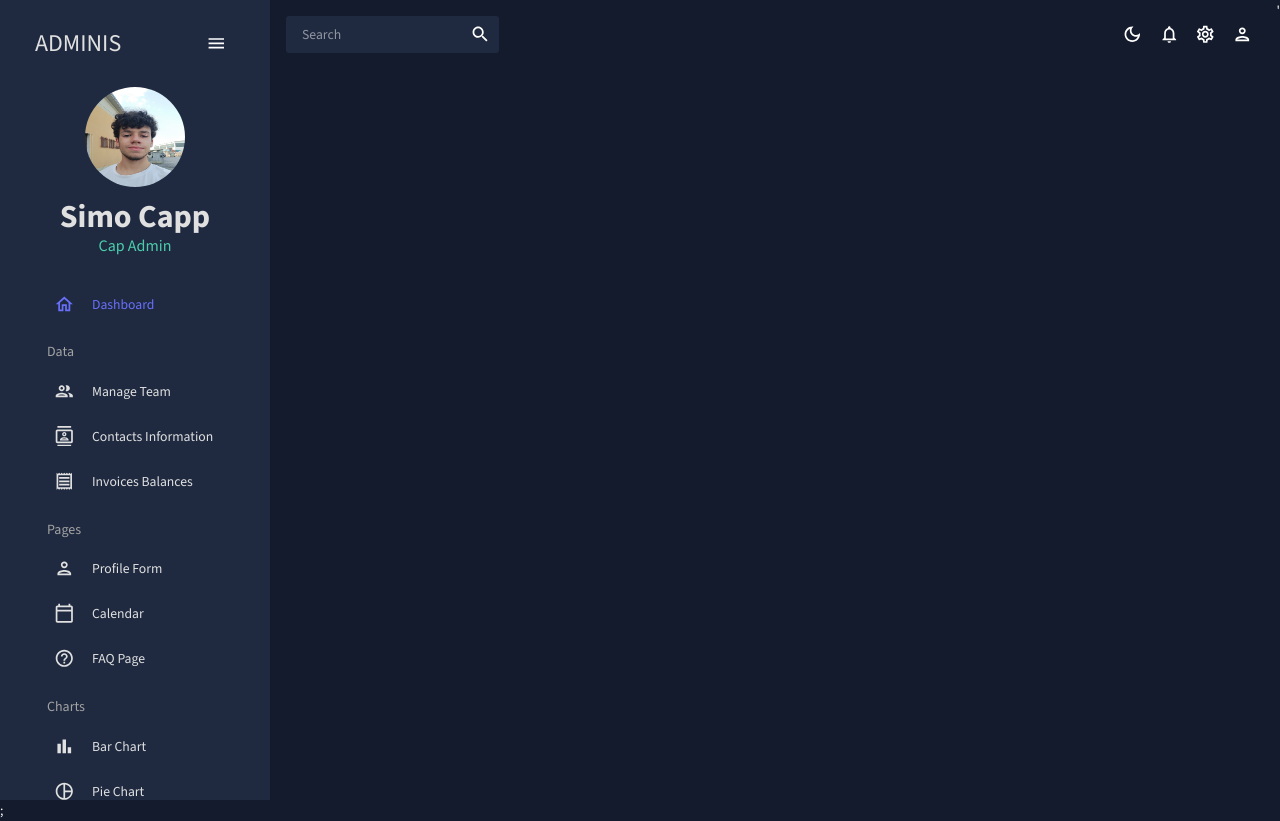
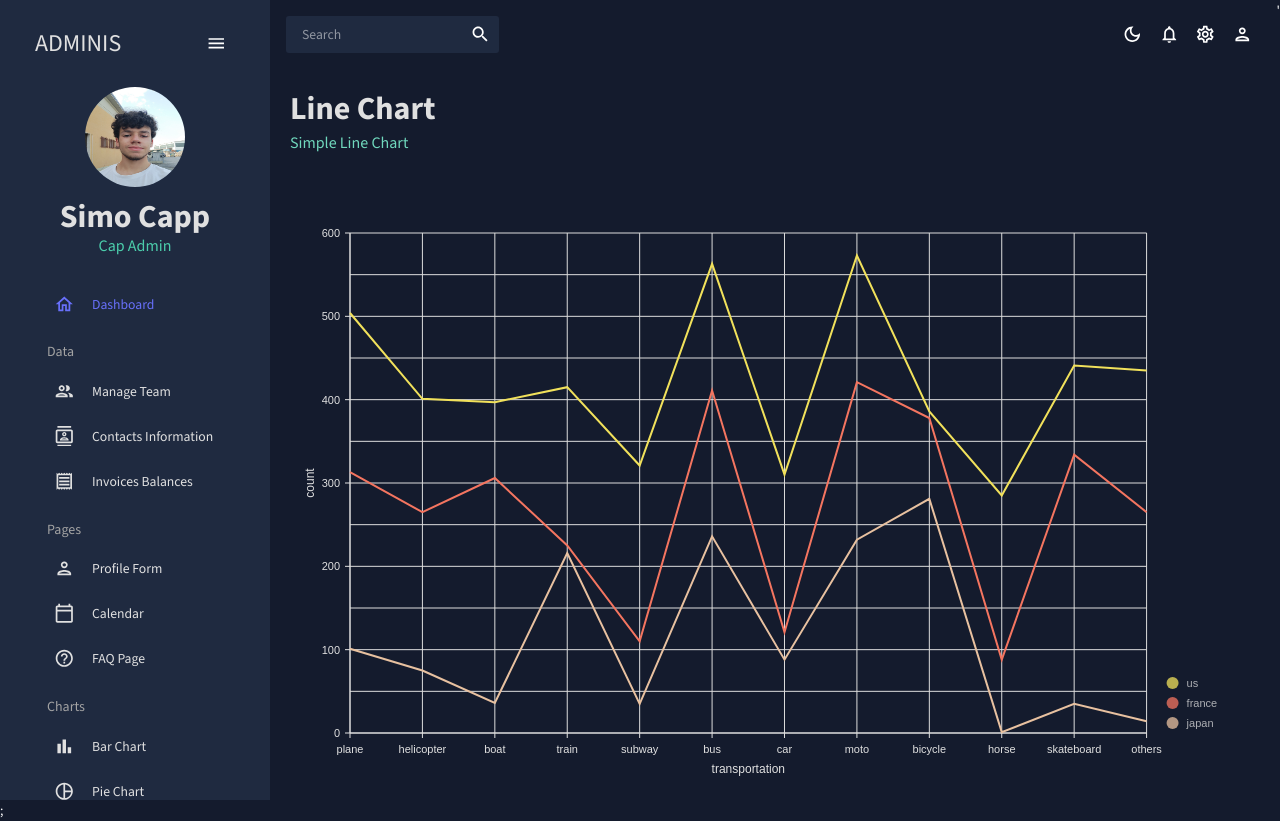
Before and after one commit to simone-capelli/react-admin, a React (Create React App) app: page /line in a window 1280 px wide. Built offline with nearby package versions, Linux system fonts and the light colour scheme.

Commit message:
LineChart section

```diff
--- a/src/App.js
+++ b/src/App.js
@@ -12,7 +12,7 @@
 import FAQ from './scenes/faq';
 import Bar from './scenes/bar';
 import Pie from './scenes/pie';
-// import Line from './scenes/line';
+import Line from './scenes/line';
 // import Geography from './scenes/geography';
 
 function App() {
@@ -36,7 +36,7 @@
               <Route path="/faq" element={<FAQ />} />
               <Route path="/bar" element={<Bar />} />
               <Route path="/pie" element={<Pie />} />
-              {/* <Route path="/line" element={<Line />} /> */}
+              <Route path="/line" element={<Line />} />
               {/* <Route path="/geography" element={<Geography />} /> */}
             </Routes>
           </main>
--- /dev/null
+++ b/src/components/LineChart.jsx
@@ -0,0 +1,112 @@
+import { ResponsiveLine } from '@nivo/line';
+import { mockLineData as data } from '../data/mockData';
+import { tokens } from '../theme';
+import { useTheme } from '@mui/material';
+
+const LineChart = ({ isDashboard = false }) => {
+  const theme = useTheme();
+  const colors = tokens(theme.palette.mode);
+
+  return (
+    <ResponsiveLine
+      data={data}
+      theme={{
+        axis: {
+          domain: {
+            line: {
+              stroke: colors.grey[100],
+            },
+          },
+          legend: {
+            text: {
+              fill: colors.grey[100],
+            },
+          },
+          ticks: {
+            line: {
+              stroke: colors.grey[100],
+              strokeWidth: 1,
+            },
+            text: {
+              fill: colors.grey[100],
+            },
+          },
+        },
+        legends: {
+          text: {
+            fill: colors.grey[100],
+          },
+        },
+        tooltip: {
+          container: {
+            color: colors.primary[500],
+          },
+        },
+      }}
+      colors={isDashboard ? { datum: 'color' } : { scheme: 'nivo' }}
+      margin={{ top: 50, right: 110, bottom: 50, left: 60 }}
+      xScale={{ type: 'point' }}
+      yScale={{
+        type: 'linear',
+        min: 'auto',
+        max: 'auto',
+        stacked: true,
+        reverse: false,
+      }}
+      yFormat=" >-.2f"
+      axisTop={null}
+      axisRight={null}
+      axisBottom={{
+        tickSize: 5,
+        tickPadding: 5,
+        tickRotation: 0,
+        legend: isDashboard ? undefined : 'transportation',
+        legendOffset: 36,
+        legendPosition: 'middle',
+      }}
+      axisLeft={{
+        tickValues: 5,
+        tickSize: 5,
+        tickPadding: 5,
+        tickRotation: 0,
+        legend: isDashboard ? undefined : 'count',
+        legendOffset: -40,
+        legendPosition: 'middle',
+      }}
+      pointSize={10}
+      pointColor={{ theme: 'background' }}
+      pointBorderWidth={2}
+      pointBorderColor={{ from: 'serieColor' }}
+      pointLabelYOffset={-12}
+      useMesh={true}
+      legends={[
+        {
+          anchor: 'bottom-right',
+          direction: 'column',
+          justify: false,
+          translateX: 100,
+          translateY: 0,
+          itemsSpacing: 0,
+          itemDirection: 'left-to-right',
+          itemWidth: 80,
+          itemHeight: 20,
+          itemOpacity: 0.75,
+          symbolSize: 12,
+          symbolShape: 'circle',
+          symbolBorderColor: 'rgba(0, 0, 0, .5)',
+          effects: [
+            {
+              on: 'hover',
+              style: {
+                itemBackground: 'rgba(0, 0, 0, .03)',
+                itemOpacity: 1,
+              },
+            },
+          ],
+        },
+      ]}
+    />
+  );
+};
+
+export default LineChart;
--- /dev/null
+++ b/src/scenes/line/index.jsx
@@ -0,0 +1,16 @@
+import { Box } from '@mui/material';
+import Header from '../../components/Header';
+import LineChart from '../../components/LineChart';
+
+const Line = () => {
+  return (
+    <Box m="20px">
+      <Header title="Line Chart" subtitle="Simple Line Chart" />
+      <Box height="75vh">
+        <LineChart />
+      </Box>
+    </Box>
+  );
+};
+
+export default Line;
```
